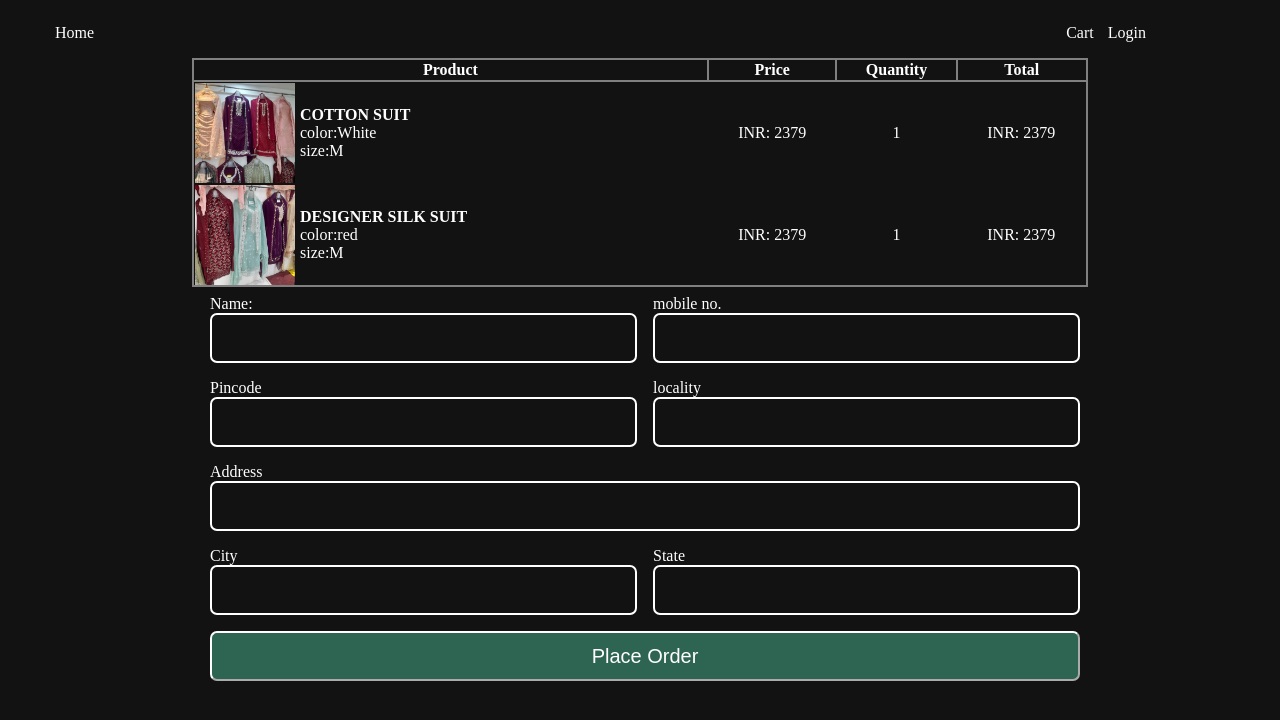
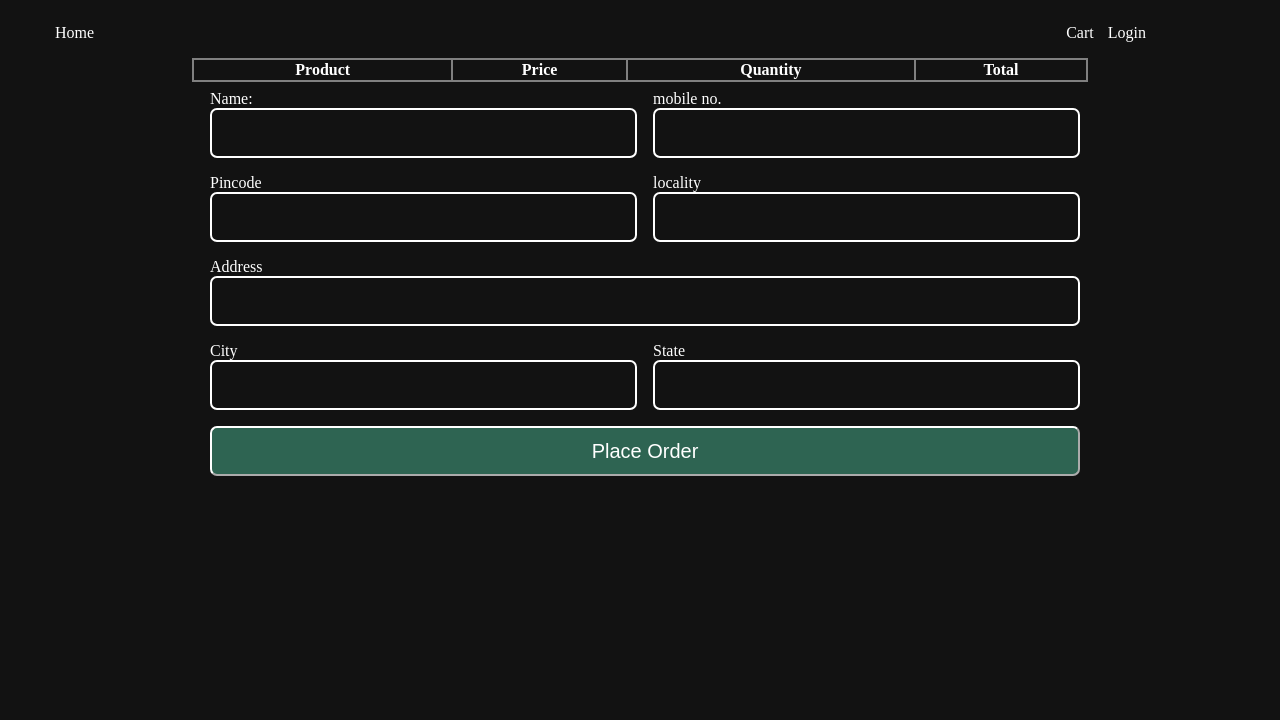
Before and after one commit to nigaratiya768/ecommerce-content, a React (Vite) app: page /cart in a window 1280 px wide. Shown: the top 720 px of the page. Built offline with nearby package versions, Linux system fonts and the light colour scheme.

Commit message:
cart_list added

```diff
--- a/src/pages/Cart.jsx
+++ b/src/pages/Cart.jsx
@@ -1,10 +1,36 @@
-import React from "react";
+import React, { useEffect, useState } from "react";
 import temp8 from "../assets/temp8.jpeg";
 import temp9 from "../assets/temp9.jpeg";
 import Address from "../component/Address";
 import Header from "../component/Header";
 
 function Cart() {
+  const [cartList, setCartList] = useState([]);
+  const [totalPrice, setTotalPrice] = useState(0);
+  const getCartList = () => {
+    try {
+      const localCartList = localStorage.getItem("cartItem");
+      console.log("cart", localCartList);
+      if (localCartList) {
+        //console.log(temp);
+        setCartList(JSON.parse(localCartList));
+        // const pList = JSON.parse(localCartList);
+        // let sum = 0;
+        // for (i = 0; i < pList.length; i++) {
+        //   sum = sum + pList[i].price;
+        // }
+        //setTotalPrice(sum);
+      }
+    } catch (error) {
+      setCartList([]);
+    }
+  };
+  useEffect(() => {
+    getCartList();
+  }, []);
+  console.log(cartList);
+
+  console.log("total-price xy", totalPrice);
   return (
     <>
       <Header />
@@ -16,63 +42,44 @@ function Cart() {
             <th>Quantity</th>
             <th>Total</th>
           </tr>
+          {cartList.map((v) => {
+            console.log("total-price", totalPrice);
+
+            return (
               <tr>
                 <td>
                   <div
                     className="product-desc "
                     style={{ display: "flex", alignItems: "center" }}
                   >
-                <img alt="test-img" src={temp8} style={{ height: 100 }} />
+                    <img
+                      alt="test-img"
+                      src={"http://localhost:4001/" + v.image}
+                      style={{ height: 100 }}
+                    />
                     <div style={{ margin: 5 }}>
                       <span className="product">
-                    <b>COTTON SUIT</b>
+                        <b>{v.product_name}</b>
                       </span>
                       <br />
-                  <span>color:White</span>
+                      <span>color:{v.color}</span>
                       <br />
-                  <span>size:M</span>
+                      <span>size:{v.size}</span>
                     </div>
                   </div>
                 </td>
                 <td>
-              <p style={{ textAlign: "center" }}>INR: 2379</p>
+                  <p style={{ textAlign: "center" }}>INR: {v.price}</p>
                 </td>
                 <td>
                   <p style={{ textAlign: "center" }}>1</p>
                 </td>
                 <td>
-              <p style={{ textAlign: "center" }}>INR: 2379</p>
+                  <p style={{ textAlign: "center" }}>{v.price}</p>
                 </td>
               </tr>
-          <tr>
-            <td>
-              <div
-                className="product-desc "
-                style={{ display: "flex", alignItems: "center" }}
-              >
-                <img alt="test-img" src={temp9} style={{ height: 100 }} />
-                <div style={{ margin: 5 }}>
-                  <span className="product">
-                    <b>DESIGNER SILK SUIT</b>
-                  </span>
-                  <br />
-                  <span>color:red</span>
-                  <br />
-                  <span>size:M</span>
-                </div>
-              </div>
-            </td>
-            <td>
-              <p style={{ textAlign: "center" }}>INR: 2379</p>
-            </td>
-            <td>
-              <p style={{ textAlign: "center" }}>1</p>
-            </td>
-            <td>
-              <p style={{ textAlign: "center" }}>INR: 2379</p>
-            </td>
-          </tr>
-          <tr></tr>
+            );
+          })}
         </table>
 
         <Address />
```
Lines whose indentation alone changed are shown as unchanged.
